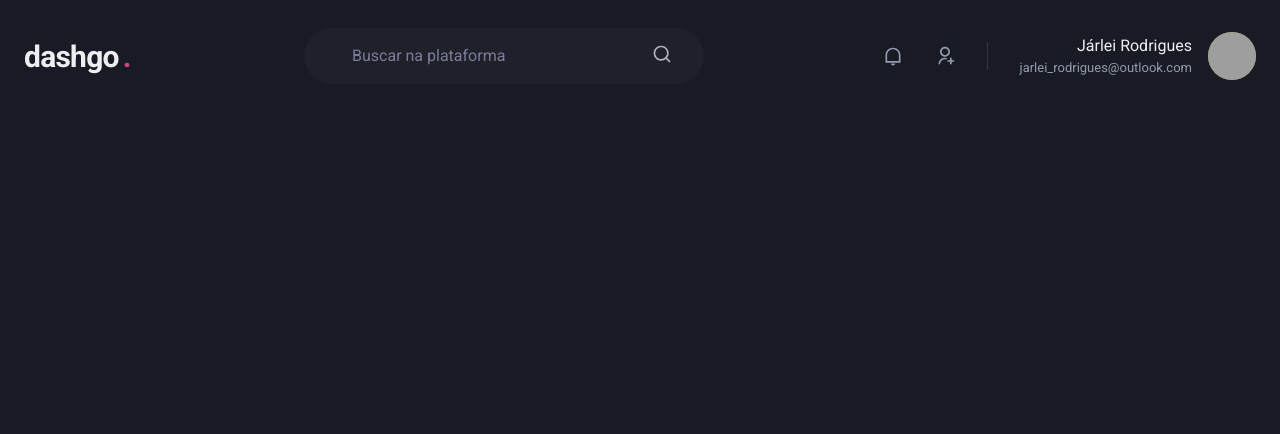
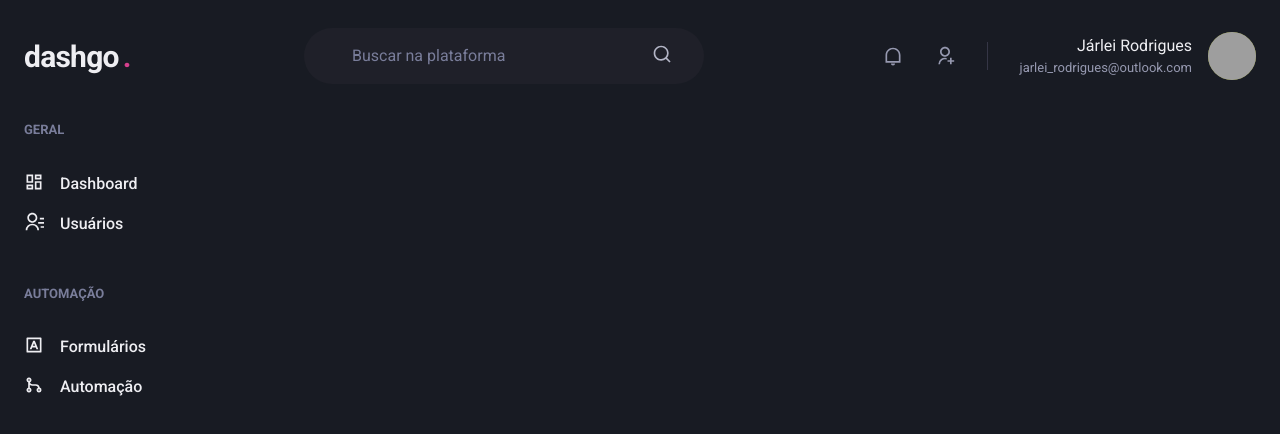
Before and after one commit to Jarlei3m/dashgo, a Next.js app: page /dashboard in a window 1280 px wide. Shown: the top 434 px of the page. Built offline with nearby package versions, Linux system fonts and the light colour scheme; grey boxes are pictures that could not be loaded.

Commit message:
chore: SideBar component basic setup

```diff
--- /dev/null
+++ b/src/components/SideBar.tsx
@@ -0,0 +1,56 @@
+import Icon from '@chakra-ui/icon';
+import { Box, Link, Stack, Text } from '@chakra-ui/layout';
+import {
+  RiContactsLine,
+  RiDashboardLine,
+  RiGitMergeLine,
+  RiInputMethodLine,
+} from 'react-icons/ri';
+
+export function SideBar() {
+  return (
+    <Box as='aside' w='64' mr='8'>
+      <Stack spacing='12' align='flex-start'>
+        <Box>
+          <Text fontWeight='bold' color='gray.400' fontSize='small'>
+            GERAL
+          </Text>
+          <Stack spacing='4' mt='8' align='stretch'>
+            <Link display='flex' align='center'>
+              <Icon as={RiDashboardLine} fontSize='20' />
+              <Text ml='4' fontWeight='medium'>
+                Dashboard
+              </Text>
+            </Link>
+            <Link display='flex' align='center'>
+              <Icon as={RiContactsLine} fontSize='20' />
+              <Text ml='4' fontWeight='medium'>
+                Usuários
+              </Text>
+            </Link>
+          </Stack>
+        </Box>
+
+        <Box>
+          <Text fontWeight='bold' color='gray.400' fontSize='small'>
+            AUTOMAÇÃO
+          </Text>
+          <Stack spacing='4' mt='8' align='stretch'>
+            <Link display='flex' align='center'>
+              <Icon as={RiInputMethodLine} fontSize='20' />
+              <Text ml='4' fontWeight='medium'>
+                Formulários
+              </Text>
+            </Link>
+            <Link display='flex' align='center'>
+              <Icon as={RiGitMergeLine} fontSize='20' />
+              <Text ml='4' fontWeight='medium'>
+                Automação
+              </Text>
+            </Link>
+          </Stack>
+        </Box>
+      </Stack>
+    </Box>
+  );
+}
--- a/src/pages/dashboard.tsx
+++ b/src/pages/dashboard.tsx
@@ -1,5 +1,15 @@
+import { Flex } from '@chakra-ui/layout';
 import { Header } from '../components/Header';
+import { SideBar } from '../components/SideBar';
 
 export default function Dashboard() {
-  return <Header />;
+  return (
+    <Flex direction='column' h='100vh'>
+      <Header />
+
+      <Flex w='100%' my='6' maxWidth={1480} px='6'>
+        <SideBar />
+      </Flex>
+    </Flex>
+  );
 }
```
